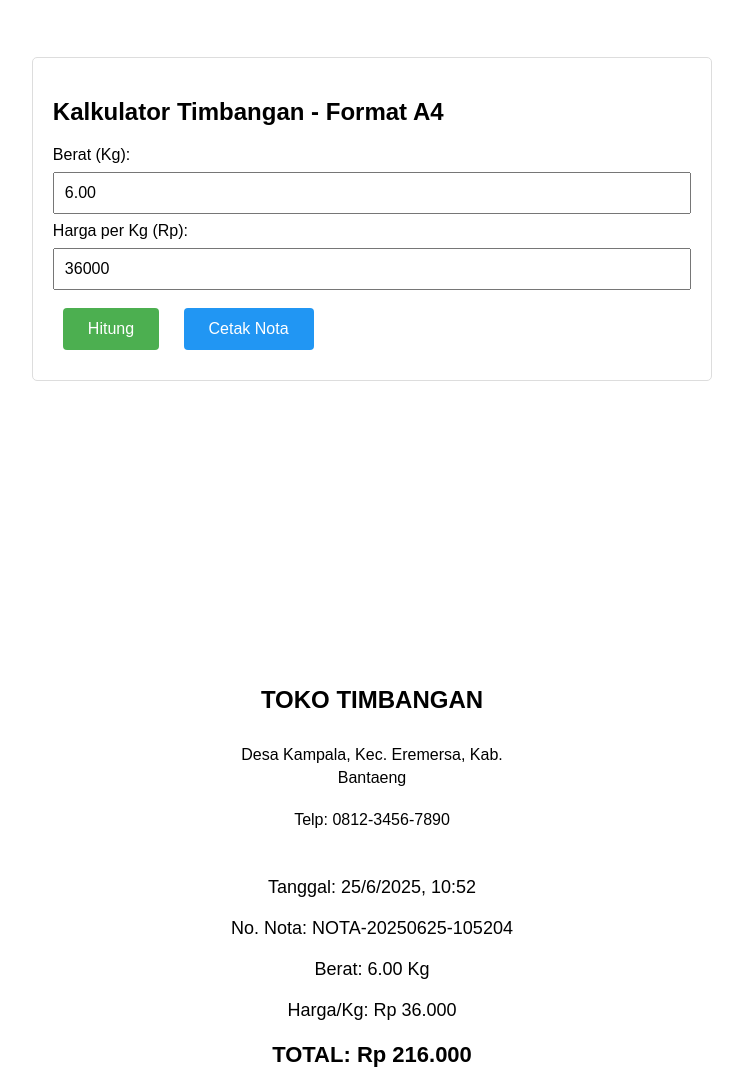
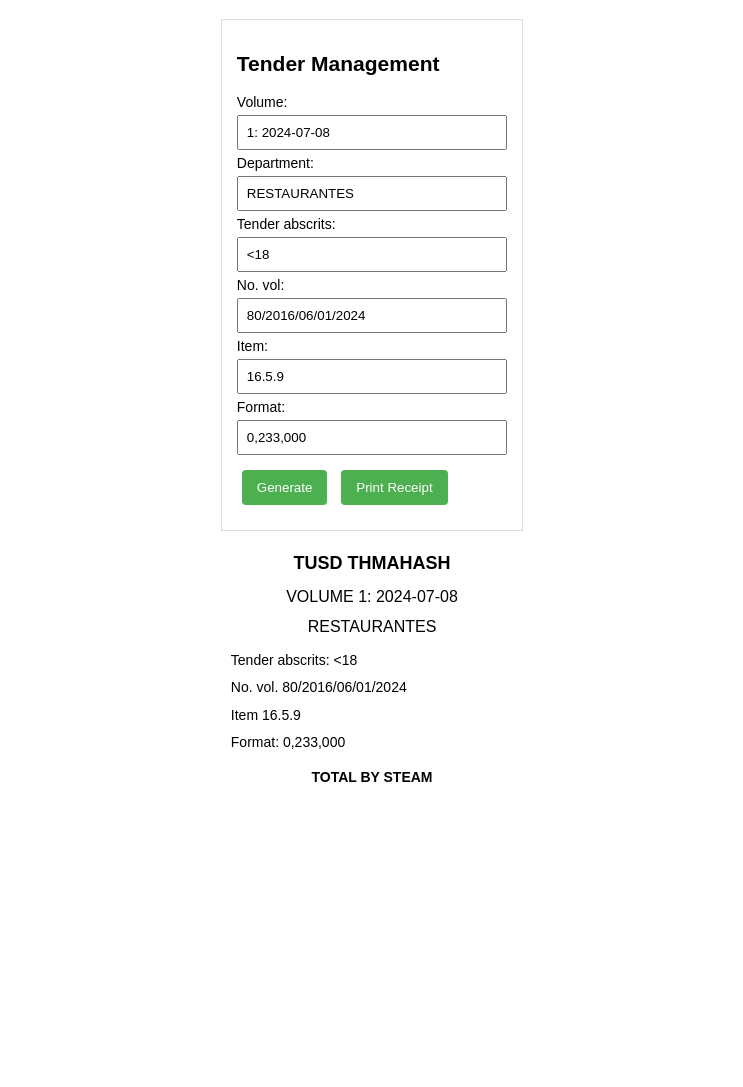
Before and after one commit to Wann01/Timbangan-Lilu, a plain HTML site: page index.html in a window 1280 px wide. Shown: the top 1087 px of the page, without its empty margins (268-1011 px from the left). After the commit the page ends 822 px from the top, so only its background shows below. Drawn offline with Linux system fonts and the light colour scheme.

Commit message:
Update index.html

```diff
--- a/index.html
+++ b/index.html
@@ -1,72 +1,60 @@
 <!DOCTYPE html>
-<html lang="id">
+<html lang="en">
 <head>
     <meta charset="UTF-8">
     <meta name="viewport" content="width=device-width, initial-scale=1.0">
-    <title>Kalkulator Timbangan - A4</title>
+    <title>Tender Management Receipt</title>
     <style>
         body {
             font-family: Arial, sans-serif;
-            width: 210mm; /* Lebar A4 */
-            height: 297mm; /* Tinggi A4 */
+            width: 80mm;
             margin: 0 auto;
-            padding: 15mm;
-            box-sizing: border-box;
+            padding: 5mm;
+            font-size: 14px;
         }
         .receipt {
             text-align: center;
-            font-size: 18px;
-            line-height: 1.6;
-            height: 100%;
-            display: flex;
-            flex-direction: column;
-            justify-content: center;
+            line-height: 1.4;
         }
         .header {
             font-weight: bold;
-            font-size: 24px;
-            margin-bottom: 15px;
+            font-size: 18px;
+            margin-bottom: 10px;
+            text-transform: uppercase;
         }
-        .address {
-            margin: 10px 0;
+        .subheader {
             font-size: 16px;
-            line-height: 1.4;
+            margin: 8px 0;
+            text-transform: uppercase;
         }
         .detail {
-            margin: 20px 0;
-            text-align: center;
+            margin: 12px 0;
+            text-align: left;
+            padding-left: 10px;
         }
-        .detail div {
-            margin: 12px 0;
+        .detail-item {
+            margin: 8px 0;
         }
         .total {
             font-weight: bold;
-            font-size: 22px;
-            margin: 25px 0;
-        }
-        .footer {
-            margin-top: 20px;
-            font-style: italic;
-            font-size: 16px;
+            margin: 15px 0;
+            text-transform: uppercase;
         }
         .input-section {
-            margin-bottom: 30px;
-            padding: 20px;
+            margin-bottom: 20px;
+            padding: 15px;
             border: 1px solid #ddd;
-            border-radius: 5px;
         }
-        input {
+        input, select {
             width: 100%;
-            padding: 10px;
-            margin: 8px 0;
-            font-size: 16px;
+            padding: 8px;
+            margin: 5px 0;
             box-sizing: border-box;
         }
         button {
-            padding: 12px 25px;
-            margin: 10px;
+            padding: 10px 15px;
+            margin: 10px 5px;
             cursor: pointer;
-            font-size: 16px;
             background-color: #4CAF50;
             color: white;
             border: none;
@@ -77,84 +65,65 @@
                 display: none;
             }
             body {
-                width: 210mm;
-                height: 297mm;
+                width: 80mm;
                 margin: 0;
-                padding: 15mm;
+                padding: 5mm;
             }
-            .receipt {
-                justify-content: flex-start;
-            }
-        }
-        @page {
-            size: A4 portrait;
-            margin: 15mm;
         }
     </style>
 </head>
 <body>
     <div class="input-section no-print">
-        <h2>Kalkulator Timbangan - Format A4</h2>
-        <label for="weight">Berat (Kg):</label>
-        <input type="number" id="weight" step="0.01" min="0" value="6.00">
+        <h2>Tender Management</h2>
+        <label for="volume">Volume:</label>
+        <input type="text" id="volume" value="1: 2024-07-08">
 
-        <label for="price">Harga per Kg (Rp):</label>
-        <input type="number" id="price" min="0" value="36000">
+        <label for="department">Department:</label>
+        <input type="text" id="department" value="RESTAURANTES">
 
-        <div>
-            <button onclick="calculate()">Hitung</button>
-            <button onclick="window.print()" style="background-color: #2196F3;">Cetak Nota</button>
-        </div>
+        <label for="tender">Tender abscrits:</label>
+        <input type="text" id="tender" value="<18">
+
+        <label for="volNumber">No. vol:</label>
+        <input type="text" id="volNumber" value="80/2016/06/01/2024">
+
+        <label for="item">Item:</label>
+        <input type="text" id="item" value="16.5.9">
+
+        <label for="format">Format:</label>
+        <input type="text" id="format" value="0,233,000">
+
+        <button onclick="updateReceipt()">Generate</button>
+        <button onclick="window.print()">Print Receipt</button>
     </div>
 
     <div class="receipt" id="receipt">
-        <div class="header">TOKO TIMBANGAN</div>
-        <div class="address">Desa Kampala, Kec. Eremersa, Kab.<br>Bantaeng</div>
-        <div class="address">Telp: 0812-3456-7890</div>
+        <div class="header">TUSD THMAHASH</div>
+        <div class="subheader" id="volumeDisplay">VOLUME 1: 2024-07-08</div>
+        <div class="subheader" id="departmentDisplay">RESTAURANTES</div>
 
         <div class="detail">
-            <div id="date">Tanggal: 25/6/2025, 18:35</div>
-            <div id="invoice">No. Nota: NOTA-20250625-183531</div>
-            <div id="weightDisplay">Berat: 6.00 Kg</div>
-            <div id="priceDisplay">Harga/Kg: Rp 36.000</div>
-            <div id="totalDisplay" class="total">TOTAL: Rp 216.000</div>
+            <div class="detail-item" id="tenderDisplay">Tender abscrits: <18</div>
+            <div class="detail-item" id="volNumberDisplay">No. vol. 80/2016/06/01/2024</div>
+            <div class="detail-item" id="itemDisplay">Item 16.5.9</div>
+            <div class="detail-item" id="formatDisplay">Format: 0,233,000</div>
         </div>
 
-        <div class="footer">Terima kasih atas kunjungan Anda</div>
+        <div class="total" id="totalDisplay">TOTAL BY STEAM</div>
     </div>
 
     <script>
-        function calculate() {
-            // Ambil nilai input
-            const weight = parseFloat(document.getElementById('weight').value);
-            const price = parseInt(document.getElementById('price').value);
-
-            // Hitung total
-            const total = weight * price;
-
-            // Dapatkan tanggal dan waktu sekarang
-            const now = new Date();
-            const dateStr = `${now.getDate()}/${now.getMonth()+1}/${now.getFullYear()}`;
-            const timeStr = `${now.getHours()}:${String(now.getMinutes()).padStart(2, '0')}`;
-
-            // Format nomor nota
-            const invoiceNumber = 'NOTA-' + now.getFullYear() +
-                                String(now.getMonth()+1).padStart(2, '0') +
-                                String(now.getDate()).padStart(2, '0') + '-' +
-                                String(now.getHours()).padStart(2, '0') +
-                                String(now.getMinutes()).padStart(2, '0') +
-                                String(now.getSeconds()).padStart(2, '0');
-
-            // Update tampilan nota
-            document.getElementById('date').textContent = `Tanggal: ${dateStr}, ${timeStr}`;
-            document.getElementById('invoice').textContent = `No. Nota: ${invoiceNumber}`;
-            document.getElementById('weightDisplay').textContent = `Berat: ${weight.toFixed(2)} Kg`;
-            document.getElementById('priceDisplay').textContent = `Harga/Kg: Rp ${price.toLocaleString('id-ID')}`;
-            document.getElementById('totalDisplay').textContent = `TOTAL: Rp ${total.toLocaleString('id-ID')}`;
+        function updateReceipt() {
+            document.getElementById('volumeDisplay').textContent = 'VOLUME ' + document.getElementById('volume').value;
+            document.getElementById('departmentDisplay').textContent = document.getElementById('department').value;
+            document.getElementById('tenderDisplay').textContent = 'Tender abscrits: ' + document.getElementById('tender').value;
+            document.getElementById('volNumberDisplay').textContent = 'No. vol. ' + document.getElementById('volNumber').value;
+            document.getElementById('itemDisplay').textContent = 'Item ' + document.getElementById('item').value;
+            document.getElementById('formatDisplay').textContent = 'Format: ' + document.getElementById('format').value;
         }
 
-        // Inisialisasi dengan tanggal sekarang saat pertama kali load
-        window.onload = calculate;
+        // Initialize with default values
+        window.onload = updateReceipt;
     </script>
 </body>
 </html>
```
